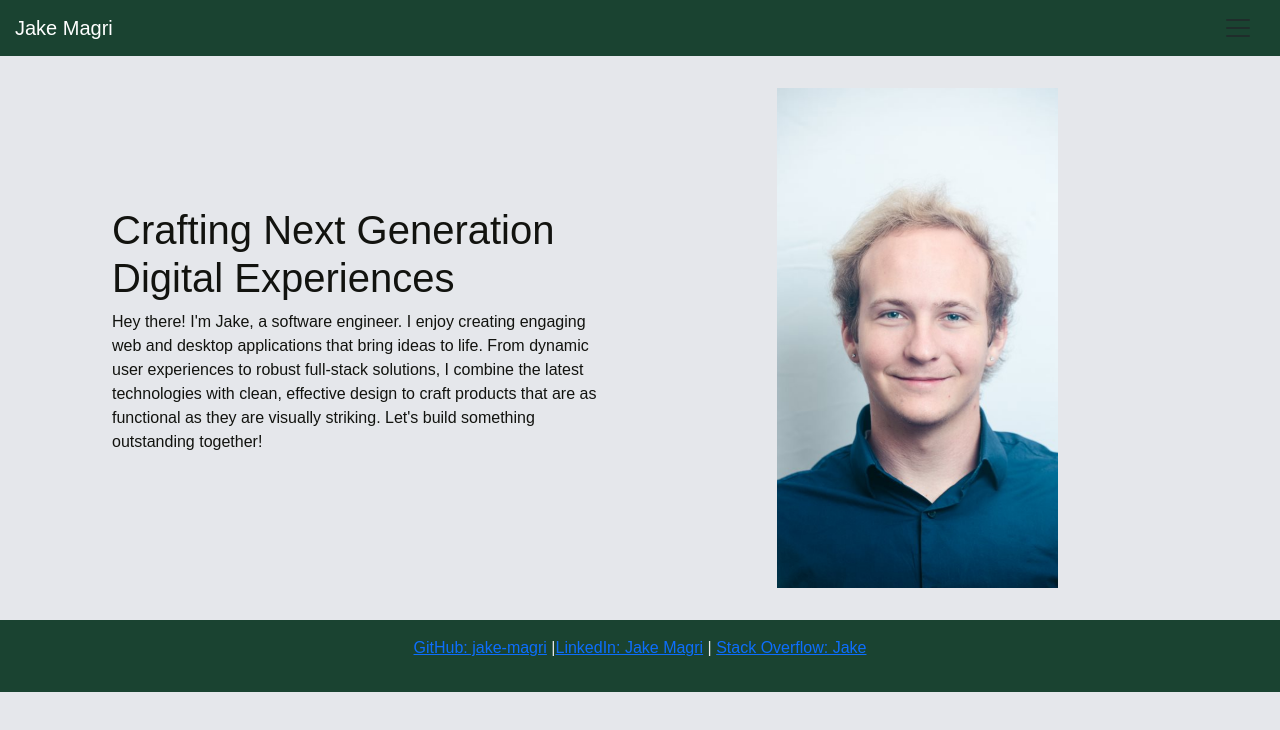
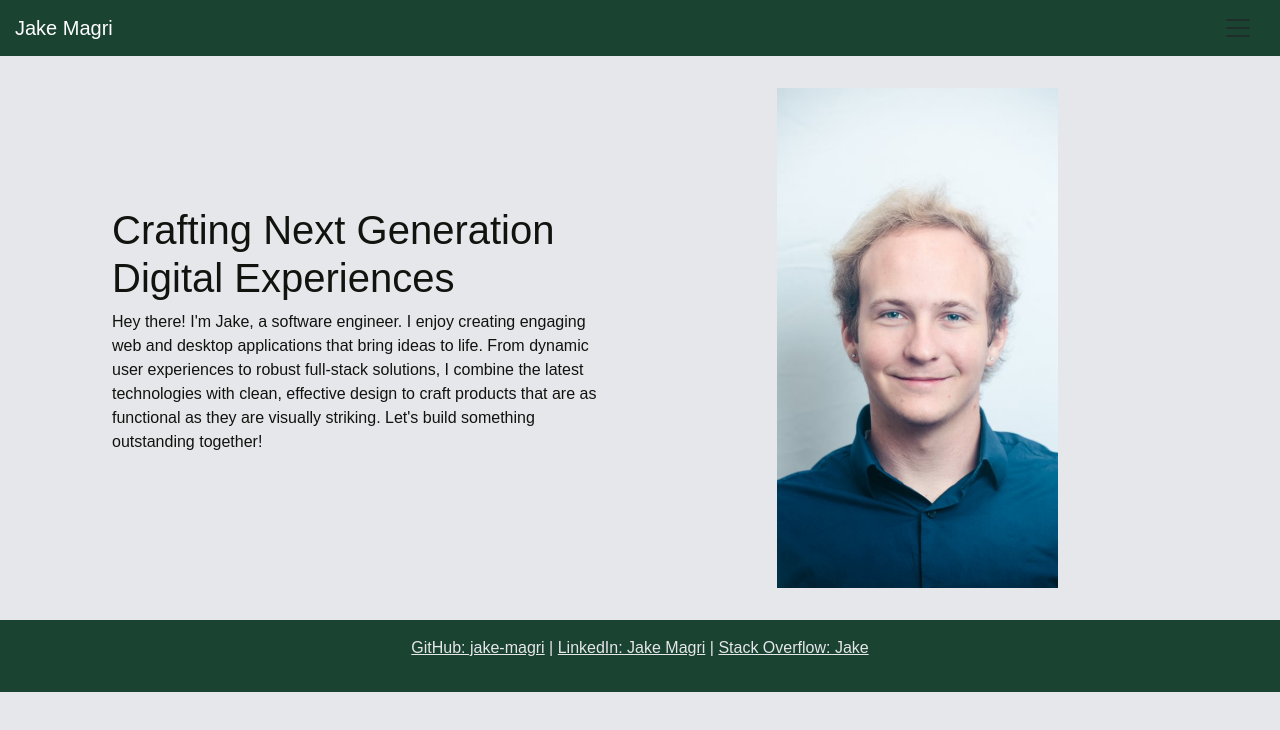
Before and after one commit to jake-magri/React-Portfolio, a React (Vite) app: page / in a window 1280 px wide. Shown: the top 730 px of the page. Built offline with nearby package versions, Linux system fonts and the light colour scheme.

Commit message:
updated footer styling

```diff
--- /dev/null
+++ b/src/components/footer/Footer.css
@@ -0,0 +1,7 @@
+footer a {
+    color: #e6e7eb;
+}
+
+footer a:hover {
+    color: #8fc39a;
+}
--- a/src/components/footer/Footer.jsx
+++ b/src/components/footer/Footer.jsx
@@ -1,4 +1,5 @@
 import React from 'react';
+import './Footer.css';
 
 const Footer = () => {
   return (
@@ -8,8 +9,7 @@ const Footer = () => {
           target="_blank"
           rel="noopener noreferrer">
           GitHub: jake-magri
-        </a> |
-        <a href='https://www.linkedin.com/in/jakemagri/'
+        </a> | <a href='https://www.linkedin.com/in/jakemagri/'
           target="_blank"
           rel="noopener noreferrer">
           LinkedIn: Jake Magri
```
